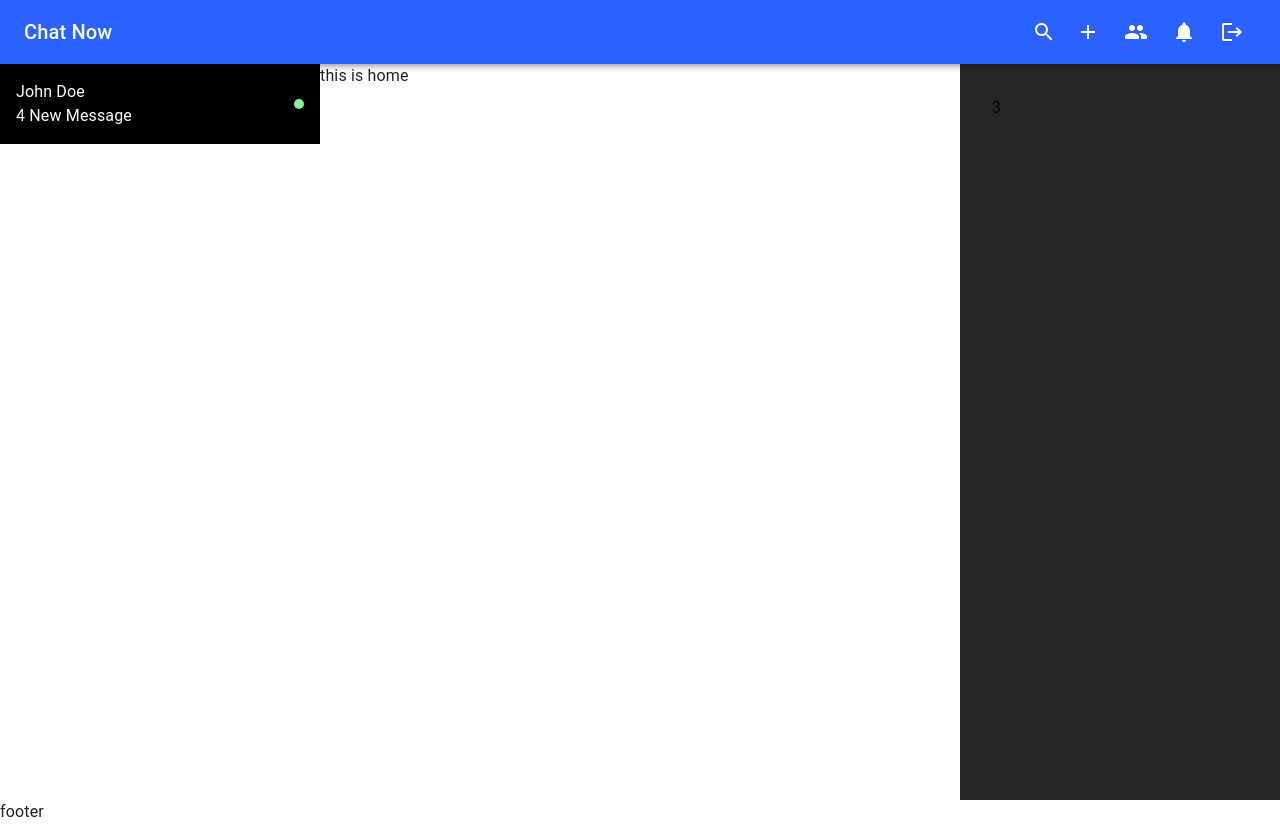
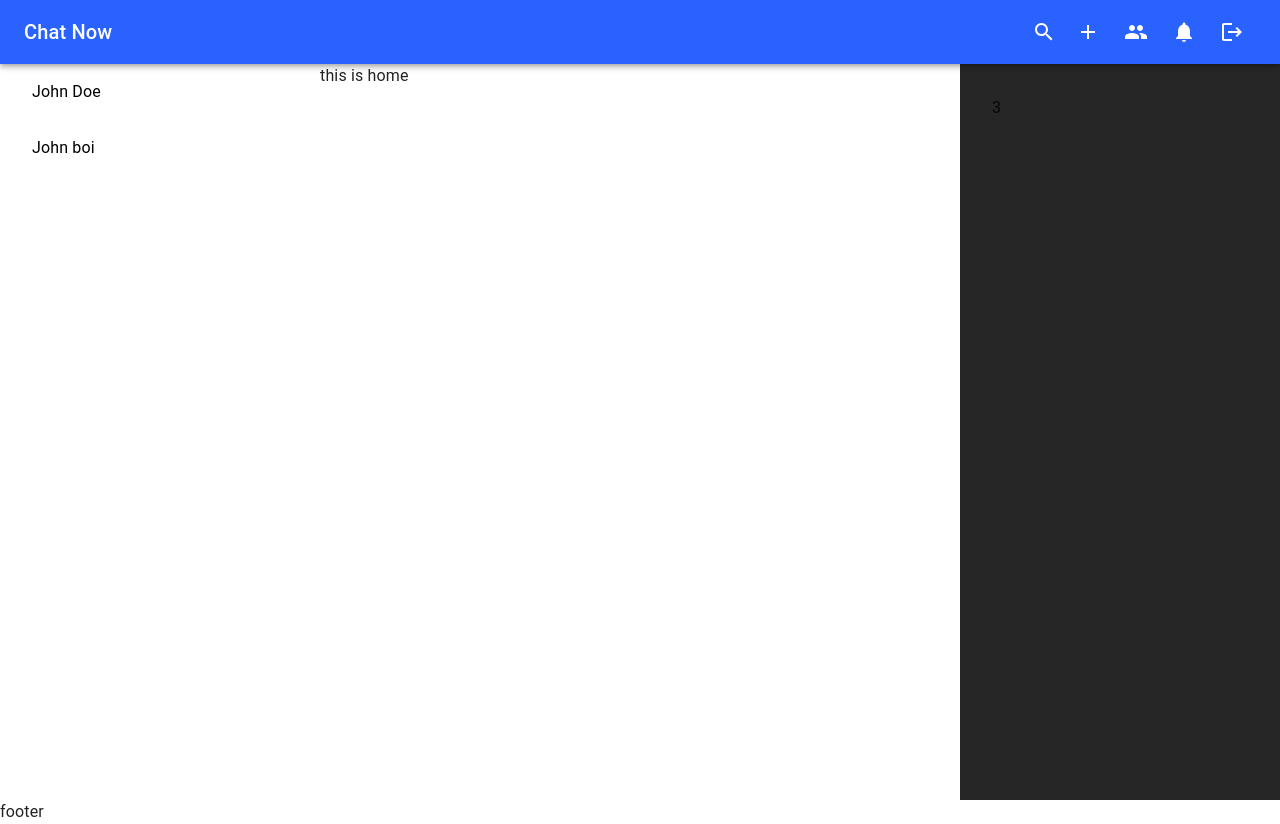
Before and after one commit to satyajitrakhunde1/ChatNow, a React (Vite) app: page / in a window 1280 px wide. Built offline with nearby package versions, Linux system fonts and the light colour scheme.

Commit message:
user current chat highlighting

```diff
--- a/src/App.jsx
+++ b/src/App.jsx
@@ -19,7 +19,8 @@ const App = () => {
         <Routes>
           <Route element={<ProtectRoute user={user}/>}>
           <Route path="/" element={<Home />} />
-          <Route path="/chat" element={<Chat/>} />
+          {/* <Route path="/chat/" element={<Chat/>} /> */}
+          <Route path="/chat/:chatId" element={<Chat/>} />
           <Route path="/groups" element={<Groups />} />
           <Route path="/about" element={<h1>About</h1>} />
           </Route>
--- a/src/components/constants/SampleData.js
+++ b/src/components/constants/SampleData.js
@@ -5,4 +5,11 @@
     _id:"1",
     groupChat:false,
     members:["1","2"]
+  },
+  {
+    avatar:["https://www.w3schools.com/howto/img_avatar.png"],
+    name:"John boi",
+    _id:"2",
+    groupChat:false,
+    members:["1","2"]
   }]
--- a/src/components/layout/AppLayout.jsx
+++ b/src/components/layout/AppLayout.jsx
@@ -5,9 +5,20 @@ import Title from "../shared/Title";
 import { Grid } from "@mui/material";
 import ChatList from "../specific/ChatList";
 import { sampleChats } from "../constants/SampleData";
+import { useParams } from "react-router-dom";
 
 const AppLayout = () => (Wrappedcomponent) => {
   return (props) => {
+
+    const params = useParams();
+    const chatId =params.chatId
+
+
+const handleDeleteChat =(e, _id,groupChat)=>{
+e.preventDefault();
+console.log("delete chat", _id,groupChat)
+}
+
     return (
       <>
         <Title />
@@ -22,9 +33,11 @@ const AppLayout = () => (Wrappedcomponent) => {
           >
             <ChatList
               chats={sampleChats}
-              chatId={"1"}
-              newMessagesAlert={[{ chatId:"1", count: 4 }]}
-              onlineusers={["1", "2"]}
+              chatId={chatId}
+              handleDeleteChat={handleDeleteChat}
+              // newMessagesAlert={[{ chatId, count: 4 }]}
+              // onlineusers={["1", "2"]}
+
             />
           </Grid>
           <Grid item xs={12} sm={8} md={5} lg={6} height={"100%"}>
--- /dev/null
+++ b/src/components/shared/AvatarCard.jsx
@@ -0,0 +1,10 @@
+import { Stack } from '@mui/material'
+import React from 'react'
+
+const AvatarCard = ({avatar =[],max =4}) => {
+  return (
+    <Stack direction={"row"} spacing={0.5}></Stack>
+  )
+}
+
+export default AvatarCard
--- a/src/components/shared/ChatItem.jsx
+++ b/src/components/shared/ChatItem.jsx
@@ -1,7 +1,8 @@
 import React, { memo } from "react";
 import { Link } from "../styles/StyledComponent";
-import { Stack, Typography,Box } from "@mui/material";
+import { Stack, Typography, Box } from "@mui/material";
 import { Widgets, WidthFull } from "@mui/icons-material";
+import AvatarCard from "./AvatarCard";
 
 const ChatItem = ({
   avatar = [],
@@ -12,13 +13,14 @@ const ChatItem = ({
   isOnline,
   newMessageAlert,
   index = 0,
-  handleDeleteChatOpen,
+  handleDeleteChat,
 }) => {
-console.log("newMessageAlert.count ",newMessageAlert)
-console.log("is online   ",isOnline)
-
   return (
-    <Link  sx={{padding:"0"}} to={`/chat/${_id}`} onContextMenu={(e)=>handleDeleteChatOpen(e,_id,groupChat)} >
+    <Link
+      sx={{ padding: "0" }}
+      to={`/chat/${_id}`}
+      onContextMenu={(e) => handleDeleteChat(e, _id, groupChat)}
+    >
       <div
         style={{
           display: "flex",
@@ -30,7 +32,7 @@ console.log("is online   ",isOnline)
           position: "relative",
         }}
       >
-        {/* {avatar.card} */}
+      <AvatarCard avatar={avatar}/>
 
         <Stack>
           <Typography>{name}</Typography>
--- a/src/components/specific/ChatList.jsx
+++ b/src/components/specific/ChatList.jsx
@@ -13,7 +13,7 @@ const ChatList = ({
   return (
     <Stack width={w} direction={"column"}>
       {chats?.map((data, index) => {
-        const { avatar, _id, name, groupChat, members } = data;
+        const { avatar,_id, name, groupChat, members } = data;
 
         const newMessageAlert = newMessagesAlert.find(
           ({ chatId }) => chatId ===_id
@@ -21,8 +21,7 @@ const ChatList = ({
 
         // const isOnline = members?.some((member) => onlineusers.includes(_id));
         const isOnline = members?.some((member) => onlineusers.includes(member));
-        // const isOnline =false is printing here
-        console.log("list online",isOnline)
+
         return (
           <ChatItem
           index={index}
@@ -34,7 +33,7 @@ const ChatList = ({
             name={name}
             groupChat={groupChat}
             samesender={chatId === _id}
-            handleDeleteChatOpen={handleDeleteChat}
+            handleDeleteChat={handleDeleteChat}
           />
         );
       })}
--- a/src/main.jsx
+++ b/src/main.jsx
@@ -8,7 +8,9 @@ ReactDOM.createRoot(document.getElementById('root')).render(
   <React.StrictMode>
     <HelmetProvider>
     <CssBaseline/>
-    <App />
+   <div onContextMenu={(e)=>e.preventDefault()}>
+   <App />
+   </div>
 
     </HelmetProvider>
   </React.StrictMode>,
```
